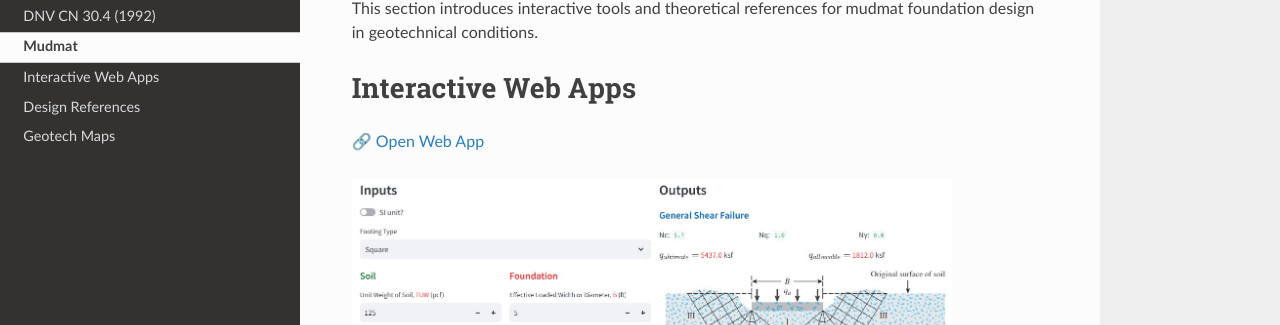
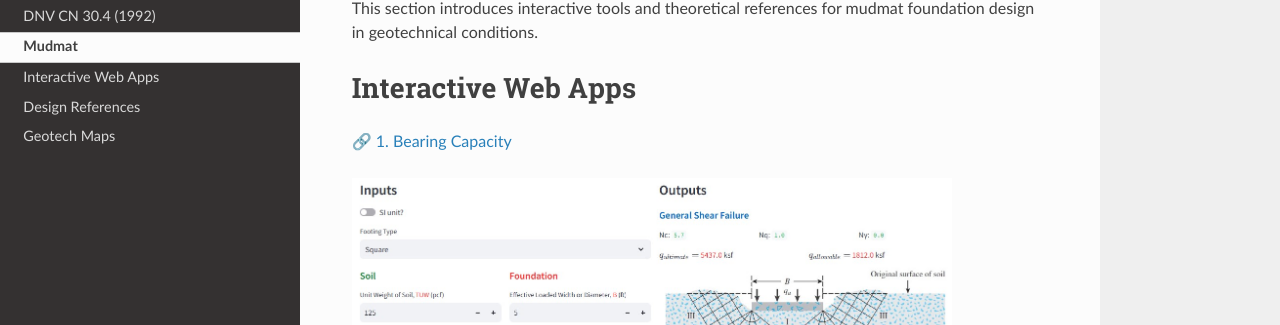
Before and after one commit to jungsohn/geoBTS, a Sphinx documentation site: the page built from docs/source/Mudmat.rst, in a window 1280 px wide and 900 px high. Shown: the part 163-488 px from the top of the window. Built offline with Sphinx 7.4.7 and the Read the Docs theme 3.1.0, drawn with Linux system fonts in a browser that asks for light colours.

Commit message:
Update Mudmat.rst

```diff
--- a/docs/source/Mudmat.rst
+++ b/docs/source/Mudmat.rst
@@ -11,7 +11,7 @@ for mudmat foundation design in geotechnical conditions.
 Interactive Web Apps
 =========================
 
-🔗 `Open Web App <Bearing Capacity (Onshore)>`__
+🔗 `1. Bearing Capacity <Bearing Capacity (Onshore)>`__
 
 .. image:: https://raw.githubusercontent.com/jungsohn/geoBTS/main/docs/images/geoBTS-land_bearing_capacity.jpg
    :alt: Bearing Capacity App
```
